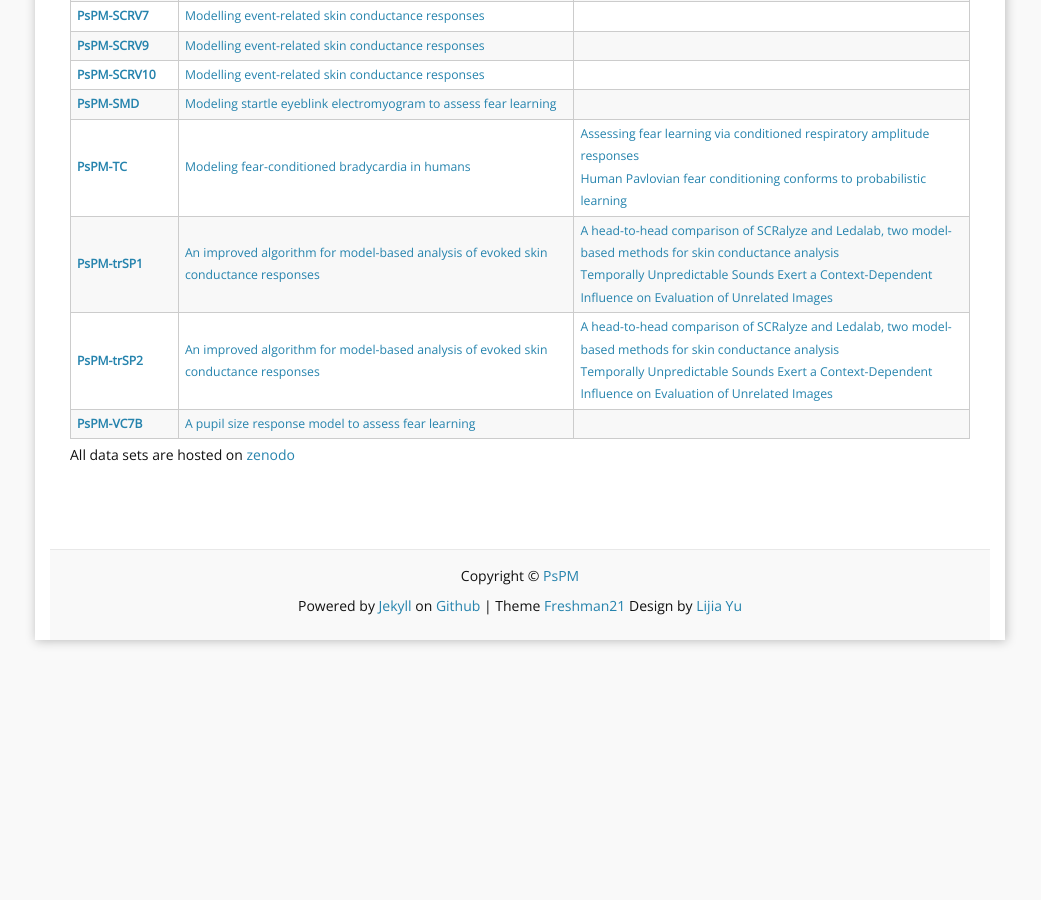
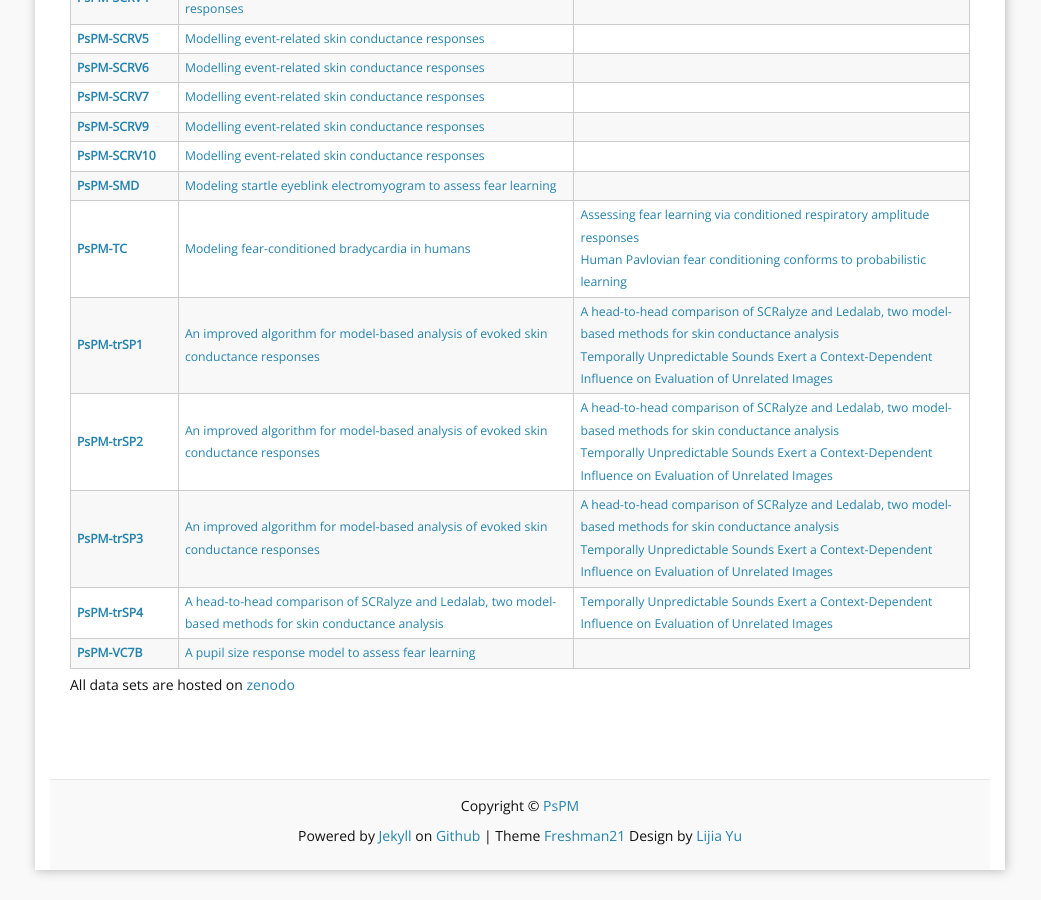
Before and after one commit to bachlab/PsPM, a Jekyll site: the page built from opendata.markdown, in a window 1280 px wide and 900 px high, scrolled down 1665 px. Shown: the whole window, without its empty margins (120-1161 px from the left). Built offline with Jekyll 4.4.1, drawn with Linux system fonts in a browser that asks for light colours; before the commit the page ends 2335 px from its top, so only the background shows below that; some of the changed text lies outside the part shown.

Commit message:
Add datasets AOB, trSP3 and trSP4 to open data list

```diff
--- a/opendata.markdown
+++ b/opendata.markdown
@@ -14,6 +14,17 @@
 	<td style="width: 12%;"><b>Name</b></td>
 	<td style="width: 44%;">First Published in</td>
 	<td style="width: 44%;">Further used in</td>
+</tr>
+
+<tr>
+	<td>
+		<a title="PsPM-AOB: Eye tracker (including pupillometry) measurements from auditory oddball tasks" href="https://doi.org/10.5281/zenodo.3608706" target="_blank"><b>PsPM-AOB</b></a>
+	</td>
+	<td>
+		<a title="Christoph W. Korn &amp Dominik R. Bach (2016) A solid frame for the window on cognition: Modeling event-related pupil responses. Journal of Vision , 16:28, pp 1–16." href="https://doi.org/10.1167/16.3.28">A solid frame for the window on cognition: Modeling event-related pupil responses</a>
+	</td>
+	<td>
+	</td>
 </tr>
 
 <tr>
@@ -79,6 +90,17 @@
 
 <tr>
 	<td>
+		<a title="PsPM-FSS6B: SCR and PSR measurements in a delay fear conditioning task with somatosensory CS and electrical US" href="https://doi.org/10.5281/zenodo.3601251" target="_blank"><b>PsPM-FSS6B</b></a>
+	</td>
+	<td>
+		<a title="Christoph W. Korn &amp Matthias Staib &amp Athina Tzovara &amp Giuseppe Castegnetti &amp Dominik R. Bach (2017) A pupil size response model to assess fear learning. Psychophysiology, 54:3, pp 330-343" href="https://doi.org/10.1111/psyp.12801" target="_blank">A pupil size response model to assess fear learning</a>
+	</td>
+	<td>
+	</td>
+</tr>
+
+<tr>
+	<td>
 		<a title="PsPM-HRA1: Skin conductance responses in fear conditioning with visual CS and electrical US" href="https://doi.org/10.5281/zenodo.321641" target="_blank"><b>PsPM-HRA1</b></a>
 	</td>
 	<td>
@@ -94,10 +116,10 @@
 		<a title="PsPM-HRM_IAPS: SCR, ECG and respiration measurement in response to aversive/arousing/neutral IAPS pictures" href="https://doi.org/10.5281/zenodo.2592194" target="_blank"><b>PsPM-HRM_IAPS</b></a>
 	</td>
 	<td>
-		<a title="Philipp C. Paulus & Giuseppe Castegnetti & Dominik R. Bach (2016) Modeling event-related heart period responses. Psychophysiology, 53:6, pp 837-846" href="https://doi.org/10.1111/psyp.12622" target="_blank">Modeling event-related heart period responses</a>
+		<a title="Philipp C. Paulus &amp Giuseppe Castegnetti &amp Dominik R. Bach (2016) Modeling event-related heart period responses. Psychophysiology, 53:6, pp 837-846" href="https://doi.org/10.1111/psyp.12622" target="_blank">Modeling event-related heart period responses</a>
 	</td>
 	<td>
-		<a title="Dominik R. Bach & Samuel Gerster & Athina Tzovara & Giuseppe Castegnetti (2016) A linear model for event-related respiration responses. Journal of Neuroscience Methods, 270, pp 147-155" href="https://doi.org/10.1016/j.jneumeth.2016.06.001" target="_blank">A linear model for event-related respiration responses</a>
+		<a title="Dominik R. Bach &amp Samuel Gerster &amp Athina Tzovara &amp Giuseppe Castegnetti (2016) A linear model for event-related respiration responses. Journal of Neuroscience Methods, 270, pp 147-155" href="https://doi.org/10.1016/j.jneumeth.2016.06.001" target="_blank">A linear model for event-related respiration responses</a>
 	</td>
 </tr>
 
@@ -282,7 +304,7 @@
 		<a title="PsPM-SMD: SCR, EMG, ECG, and respiration measurement in response to auditory startle probes" href="https://doi.org/10.5281/zenodo.3430920" target="_blank"><b>PsPM-SMD</b></a>
 	</td>
 	<td>
-		<a title="Saurabh Khemka & Athina Tzovara & Samuel Gerster & Boris B. Quednow & Dominik R. Bach (2016) Modeling startle eyeblink electromyogram to assess fear learning. Psychophysiology, 54:2, pp 204-214" href="https://doi.org/10.1111/psyp.12775" target="_blank"> Modeling startle eyeblink electromyogram to assess fear learning</a>
+		<a title="Saurabh Khemka &amp Athina Tzovara &amp Samuel Gerster &amp Boris B. Quednow &amp Dominik R. Bach (2016) Modeling startle eyeblink electromyogram to assess fear learning. Psychophysiology, 54:2, pp 204-214" href="https://doi.org/10.1111/psyp.12775" target="_blank"> Modeling startle eyeblink electromyogram to assess fear learning</a>
 	</td>
 	<td></td>
 </tr>
@@ -305,11 +327,11 @@
 		<a title="PsPM-trSP1: SCR, and heart beat measurement in response to aversive/neutral IAPS pictures while subjected to auditory distractors" href="https://doi.org/10.5281/zenodo.3515884" target="_blank"><b>PsPM-trSP1</b></a>
 	</td>
 	<td>
-		<a title="Dominik R. Bach & Karl J. Friston & Raymond J. Dolan (2013) An improved algorithm for model-based analysis of evoked skin conductance responses. Biological Psychology, 94:3, pp 490-497" href="https://doi.org/10.1016/j.biopsycho.2013.09.010" target="_blank">An improved algorithm for model-based analysis of evoked skin conductance responses</a>
+		<a title="Dominik R. Bach &amp Karl J. Friston &amp Raymond J. Dolan (2013) An improved algorithm for model-based analysis of evoked skin conductance responses. Biological Psychology, 94:3, pp 490-497" href="https://doi.org/10.1016/j.biopsycho.2013.09.010" target="_blank">An improved algorithm for model-based analysis of evoked skin conductance responses</a>
 	</td>
 	<td>
 		<a title="Dominik R. Bach (2014) A head-to-head comparison of SCRalyze and Ledalab, two model-based methods for skin conductance analysis. Biological Psychology, 103, pp 63-68" href="https://doi.org/10.1016/j.biopsycho.2014.08.006" target="_blank">A head-to-head comparison of SCRalyze and Ledalab, two model-based methods for skin conductance analysis</a><br />
-		<a title="Dominik R. Bach & Erich Seifritz & Raymond J. Dolan (2015) Temporally Unpredictable Sounds Exert a Context-Dependent Influence on Evaluation of Unrelated Images. PLoS One, 10:6, pp 1-14" href="https://doi.org/10.1371/journal.pone.0131065" target="_blank">Temporally Unpredictable Sounds Exert a Context-Dependent Influence on Evaluation of Unrelated Images</a>
+		<a title="Dominik R. Bach &amp Erich Seifritz &amp Raymond J. Dolan (2015) Temporally Unpredictable Sounds Exert a Context-Dependent Influence on Evaluation of Unrelated Images. PLoS One, 10:6, pp 1-14" href="https://doi.org/10.1371/journal.pone.0131065" target="_blank">Temporally Unpredictable Sounds Exert a Context-Dependent Influence on Evaluation of Unrelated Images</a>
 	</td>
 </tr>
 
@@ -318,11 +340,36 @@
 		<a title="PsPM-trSP2: SCR measurement in response to aversive/arousing/neutral IAPS pictures while subjected to auditory distractors" href="https://doi.org/10.5281/zenodo.3515939" target="_blank"><b>PsPM-trSP2</b></a>
 	</td>
 	<td>
-		<a title="Dominik R. Bach & Karl J. Friston & Raymond J. Dolan (2013) An improved algorithm for model-based analysis of evoked skin conductance responses. Biological Psychology, 94:3, pp 490-497" href="https://doi.org/10.1016/j.biopsycho.2013.09.010" target="_blank">An improved algorithm for model-based analysis of evoked skin conductance responses</a>
+		<a title="Dominik R. Bach &amp Karl J. Friston &amp Raymond J. Dolan (2013) An improved algorithm for model-based analysis of evoked skin conductance responses. Biological Psychology, 94:3, pp 490-497" href="https://doi.org/10.1016/j.biopsycho.2013.09.010" target="_blank">An improved algorithm for model-based analysis of evoked skin conductance responses</a>
 	</td>
 	<td>
 		<a title="Dominik R. Bach (2014) A head-to-head comparison of SCRalyze and Ledalab, two model-based methods for skin conductance analysis. Biological Psychology, 103, pp 63-68" href="https://doi.org/10.1016/j.biopsycho.2014.08.006" target="_blank">A head-to-head comparison of SCRalyze and Ledalab, two model-based methods for skin conductance analysis</a><br />
-		<a title="Dominik R. Bach & Erich Seifritz & Raymond J. Dolan (2015) Temporally Unpredictable Sounds Exert a Context-Dependent Influence on Evaluation of Unrelated Images. PLoS One, 10:6, pp 1-14" href="https://doi.org/10.1371/journal.pone.0131065" target="_blank">Temporally Unpredictable Sounds Exert a Context-Dependent Influence on Evaluation of Unrelated Images</a>
+		<a title="Dominik R. Bach &amp Erich Seifritz &amp Raymond J. Dolan (2015) Temporally Unpredictable Sounds Exert a Context-Dependent Influence on Evaluation of Unrelated Images. PLoS One, 10:6, pp 1-14" href="https://doi.org/10.1371/journal.pone.0131065" target="_blank">Temporally Unpredictable Sounds Exert a Context-Dependent Influence on Evaluation of Unrelated Images</a>
+	</td>
+</tr>
+
+<tr>
+	<td>
+		<a title="PsPM-trSP3: SCR measurement in response to aversive/arousing/neutral IAPS pictures while subjected to auditory distractors" href="https://doi.org/10.5281/zenodo.3611484" target="_blank"><b>PsPM-trSP3</b></a>
+	</td>
+	<td>
+		<a title="Dominik R. Bach &amp Karl J. Friston &amp Raymond J. Dolan (2013) An improved algorithm for model-based analysis of evoked skin conductance responses. Biological Psychology, 94:3, pp 490-497" href="https://doi.org/10.1016/j.biopsycho.2013.09.010" target="_blank">An improved algorithm for model-based analysis of evoked skin conductance responses</a>
+	</td>
+	<td>
+		<a title="Dominik R. Bach (2014) A head-to-head comparison of SCRalyze and Ledalab, two model-based methods for skin conductance analysis. Biological Psychology, 103, pp 63-68" href="https://doi.org/10.1016/j.biopsycho.2014.08.006" target="_blank">A head-to-head comparison of SCRalyze and Ledalab, two model-based methods for skin conductance analysis</a><br />
+		<a title="Dominik R. Bach &amp Erich Seifritz &amp Raymond J. Dolan (2015) Temporally Unpredictable Sounds Exert a Context-Dependent Influence on Evaluation of Unrelated Images. PLoS One, 10:6, pp 1-14" href="https://doi.org/10.1371/journal.pone.0131065" target="_blank">Temporally Unpredictable Sounds Exert a Context-Dependent Influence on Evaluation of Unrelated Images</a>
+	</td>
+</tr>
+
+<tr>
+	<td>
+		<a title="PsPM-trSP4: SCR measurement in response to face photographs withangry, neutral, and fearful expression while subjected to auditory distractors" href="https://doi.org/10.5281/zenodo.3611490" target="_blank"><b>PsPM-trSP4</b></a>
+	</td>
+	<td>
+		<a title="Dominik R. Bach (2014) A head-to-head comparison of SCRalyze and Ledalab, two model-based methods for skin conductance analysis. Biological Psychology, 103, pp 63-68" href="https://doi.org/10.1016/j.biopsycho.2014.08.006" target="_blank">A head-to-head comparison of SCRalyze and Ledalab, two model-based methods for skin conductance analysis</a><br />
+	</td>
+	<td>
+		<a title="Dominik R. Bach &amp Erich Seifritz &amp Raymond J. Dolan (2015) Temporally Unpredictable Sounds Exert a Context-Dependent Influence on Evaluation of Unrelated Images. PLoS One, 10:6, pp 1-14" href="https://doi.org/10.1371/journal.pone.0131065" target="_blank">Temporally Unpredictable Sounds Exert a Context-Dependent Influence on Evaluation of Unrelated Images</a>
 	</td>
 </tr>
 
```
